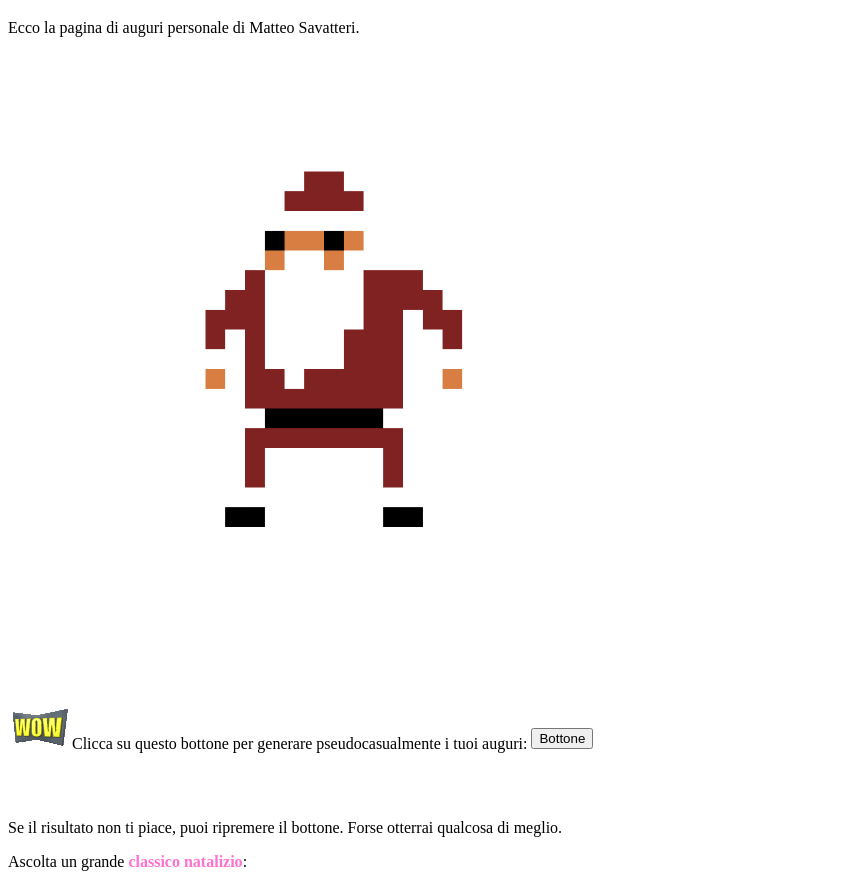
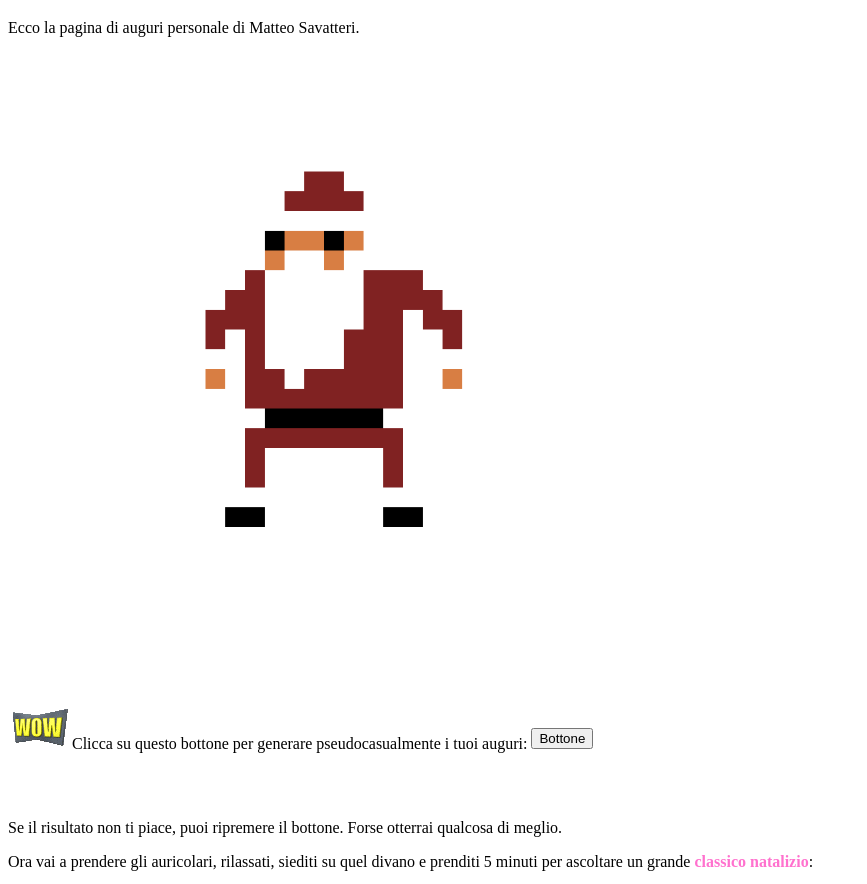
Before and after one commit to savaroskij/savaroskij.github.io, a plain HTML site: page index.html in a window 1280 px wide. Shown: the part 61-945 px from the top of the page, without its empty margins (0-867 px from the left). Drawn offline with Linux system fonts and the light colour scheme.

Commit message:
Add some text

```diff
--- a/index.html
+++ b/index.html
@@ -50,7 +50,10 @@ button {
    Forse otterrai qualcosa di meglio.
 </p>
 
-<p>Ascolta un grande <span style="color:#ff71ce;font-weight:bold;">classico natalizio</span>:<p>
+<p>Ora vai a prendere gli auricolari, rilassati, siediti su quel divano
+   e prenditi 5 minuti per ascoltare un grande
+   <span style="color:#ff71ce;font-weight:bold;">classico natalizio</span>:
+<p>
 
 <audio controls loop preload="auto">
   <source src="music/last_christmas_vapor.ogg" type="audio/ogg">
@@ -63,7 +66,7 @@ Il tuo browser non supporta questo elemento audio, che tristezza :(
 </p>
 
 </p>Se desideri contattare Matteo Savatteri per rispondere ai suoi auguri
-    di Natale, puoi scrivere a
+    di Natale o segnalare un problema o un errore, puoi scrivere a
     <a href="mailto:matteo.savatteri@bruttocarattere.org">questo indirizzo</a>
     di posta elettronica. Se preferisci puoi trovarlo su Telegram cercando
     l'handle @savaroskij. Oppure, se lo conosci di persona, potresti avere il
```
